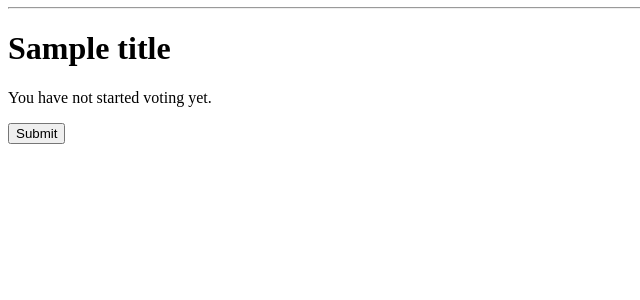
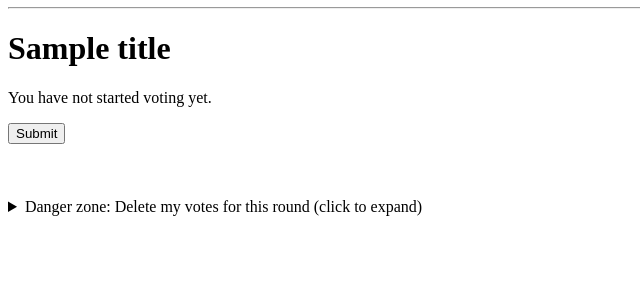
Before and after one commit to pkkao/showdown, a Flask app: template app/templates/vote.html in a window 1280 px wide. Shown: the part 295-595 px from the top of the page, without its empty margins (0-640 px from the left). Run offline with Flask 3, Linux system fonts and the light colour scheme; the template is opened without the code that fills it: most values are stand-ins (such as "Sample title", 1, 10 or a date in 2020); form fields are guessed from the names that the template uses.

Commit message:
feat: deleting votes

```diff
--- a/app/models.py
+++ b/app/models.py
@@ -31,7 +31,6 @@ class User(UserMixin, db.Model):
 def load_user(id):
   return db.session.get(User, int(id))
 
-@dataclass
 class Event(db.Model):
   id: so.Mapped[int] = so.mapped_column(primary_key=True)
   event_slug: so.Mapped[str] = so.mapped_column(sa.String(256), index=True, unique=True) # wi27-music
@@ -64,7 +63,7 @@ class Round(db.Model):
   next_round: so.Mapped['Round | None'] = so.relationship('Round', back_populates='prev_rounds', remote_side=[id])
 
   def __str__(self):
-    return f'{self.event_slug}-{self.round_slug}'
+    return f'{self.event.event_slug}-{self.round_slug}'
 
 @dataclass
 class Song(db.Model):
--- a/app/routes.py
+++ b/app/routes.py
@@ -714,7 +714,7 @@ def register():
 # VOTE ROUTES #
 ###############
 
-@app.route('/vote/<event_slug>/<round_slug>', methods=['GET', 'POST'])
+@app.route('/vote/<event_slug>/<round_slug>/', methods=['GET', 'POST'])
 @login_required
 def vote(event_slug, round_slug):
 
@@ -812,8 +812,19 @@ def vote(event_slug, round_slug):
       active_rounds=get_active_rounds(), recent_rounds=get_recent_rounds(), active_nominations=get_active_nominations(),
       form=form, did_you_start=did_you_start, did_you_finish=did_you_finish, round_over=round_over)
 
+@app.route('/vote/<event_slug>/<round_slug>/delete-votes/', methods=['POST'])
+def delete_votes(event_slug, round_slug):
+  round = get_round(event_slug, round_slug)
 
-@app.route('/results/<event_slug>/<round_slug>')
+  votes = get_votes_in_round(current_user.id, round.id)
+  for vote in votes:
+    db.session.delete(vote)
+  db.session.commit()
+
+  flash(f'Votes for {round.event.name} Round {round.round_slug} deleted.')
+  return redirect(url_for('vote', event_slug=event_slug, round_slug=round_slug))
+
+@app.route('/results/<event_slug>/<round_slug>/')
 def results(event_slug, round_slug):
 
   # Attempt to populate before showing "unreleased" - so that when a round opens, somebody
@@ -899,7 +910,7 @@ def get_pick(user_id, event_id, pick_num):
     return None
 
 
-@app.route('/nominate/<event_slug>', methods=['GET', 'POST'])
+@app.route('/nominate/<event_slug>/', methods=['GET', 'POST'])
 @login_required
 def nominate(event_slug):
   # This 404s if you try to submit noms for a nonexistent event. Cool.
--- a/app/templates/vote.html
+++ b/app/templates/vote.html
@@ -31,4 +31,13 @@
     {{ form.submit() }}
   </form>
 
+  <br><br><br>
+  <details>
+    <summary>Danger zone: Delete my votes for this round (click to expand)</summary>
+
+    <form action="./delete-votes/" method="POST" onsubmit="return confirm('Are you sure? Once I delete your votes, I can never get them back.')">
+      <button name="delete-votes">Delete my votes</button>
+    </form>
+  </details>
+
 {% endblock %}
--- /dev/null
+++ b/main.py
@@ -0,0 +1,4 @@
+from app import app
+
+if __name__ == "__main__":
+    app.run(debug=True, host="0.0.0.0", port=int(os.environ.get("PORT", 8080)))
--- a/showdown.py
+++ /dev/null
@@ -1 +0,0 @@
-from app import app
```
Also changed, not shown: app/__init__.py (+14 -3 lines), requirements.txt (added, +12 -0 lines), app.db.
